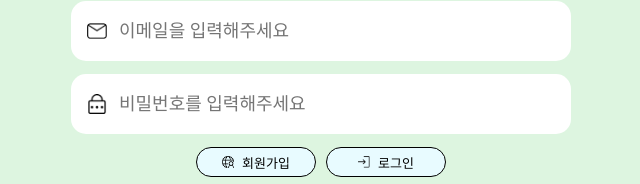
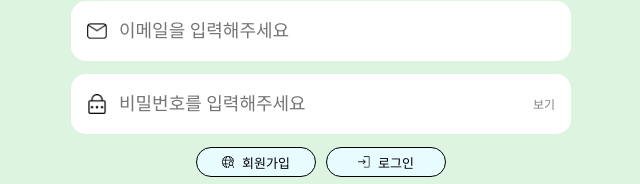
Before and after one commit to pknu-wap/2025_1_WEB_2, a React (Create React App) app in the folder client/: page /loginpage in a window 1280 px wide. Shown: the part 363-547 px from the top of the page, without its empty margins (319-959 px from the left). Built offline with nearby package versions, Linux system fonts and the light colour scheme; a web font is replaced by a local one.

Commit message:
feature : 로그인 시 유효성 검사 추가

```diff
--- a/client/src/components/Login/LoginPage.js
+++ b/client/src/components/Login/LoginPage.js
@@ -5,14 +5,21 @@ import emailIcon from "../../assets/이메일 인풋 이미지.png";
 import passwordIcon from "../../assets/비밀번호 인풋 이미지.png";
 import loginIcon from "../../assets/로그인 버튼 이미지.png";
 import signupIcon from "../../assets/회원가입 버튼 이미지.png";
-import { useAuth } from "../../context/AuthContext"; // AuthContext import
+import { useAuth } from "../../context/AuthContext";
 import { useNavigate } from "react-router-dom";
+import InputForm from "../../components/Join/InputForm"; // 추가
 import "./LoginPage.css";
 
 const LoginPage = () => {
   const [email, setEmail] = useState("");
   const [password, setPassword] = useState("");
-  const { login } = useAuth(); // 로그인 함수 가져오기
+
+  const [showPassword, setShowPassword] = useState(false); // 👈 추가!
+
+  const [emailError, setEmailError] = useState("");
+  const [passwordError, setPasswordError] = useState("");
+
+  const { login } = useAuth();
   const navigate = useNavigate();
 
   useEffect(() => {
@@ -23,25 +30,59 @@ const LoginPage = () => {
     };
   }, []);
 
+  const handleEmailChange = (e) => {
+    const value = e.target.value;
+    setEmail(value);
+
+    if (!value) {
+      setEmailError("이메일을 입력해주세요.");
+    } else {
+      const emailRegex = /^[^\s@]+@[^\s@]+\.[^\s@]+$/;
+      setEmailError(
+        emailRegex.test(value) ? "" : "올바른 이메일 형식이 아닙니다."
+      );
+    }
+  };
+
+  const handlePasswordChange = (e) => {
+    const value = e.target.value;
+    setPassword(value);
+
+    if (!value) {
+      setPasswordError("비밀번호를 입력해주세요.");
+    } else {
+      setPasswordError("");
+    }
+  };
+
   const handleLogin = async () => {
+    if (!email) {
+      setEmailError("이메일을 입력해주세요.");
+      return;
+    }
+
+    const emailRegex = /^[^\s@]+@[^\s@]+\.[^\s@]+$/;
+    if (!emailRegex.test(email)) {
+      setEmailError("올바른 이메일 형식이 아닙니다.");
+      return;
+    }
+
+    if (!password) {
+      setPasswordError("비밀번호를 입력해주세요.");
+      return;
+    }
+
     try {
       const response = await axios.post(
         `${process.env.REACT_APP_API_BASE_URL}/account/login`,
-        {
-          email,
-          password,
-        },
-        {
-          headers: {
-            "Content-Type": "application/json",
-          },
-        }
+        { email, password },
+        { headers: { "Content-Type": "application/json" } }
       );
 
       const { token } = response.data;
 
       if (token) {
-        login(token); // 로그인 성공 시 AuthContext의 login 함수 호출
+        login(token);
         alert("로그인 성공");
         window.location.href = "/";
       } else {
@@ -59,38 +100,28 @@ const LoginPage = () => {
         src={logo}
         alt="로고"
         className="login-logo"
-        onClick={() => {
-          navigate("/");
-        }}
+        onClick={() => navigate("/")}
       />
 
       <div className="login-form">
-        <div className="input-wrapper">
-          <img src={emailIcon} alt="이메일 아이콘" className="input-icon" />
-          <input
-            type="email"
-            placeholder="이메일을 입력해주세요"
-            className="login-input"
-            value={email}
-            onChange={(e) => setEmail(e.target.value)}
-          />
-        </div>
-
-        <div className="input-wrapper">
-          <img
-            src={passwordIcon}
-            alt="비밀번호 아이콘"
-            className="input-icon"
-          />
-          <input
-            type="password"
-            placeholder="비밀번호를 입력해주세요"
-            className="login-input"
-            value={password}
-            onChange={(e) => setPassword(e.target.value)}
-          />
-        </div>
-
+        <InputForm
+          icon={emailIcon}
+          type="email"
+          placeholder="이메일을 입력해주세요"
+          value={email}
+          onChange={handleEmailChange}
+          error={emailError}
+        />
+        <InputForm
+          icon={passwordIcon}
+          type={showPassword ? "text" : "password"} // 👈 비밀번호 보기 적용
+          placeholder="비밀번호를 입력해주세요"
+          value={password}
+          onChange={handlePasswordChange}
+          error={passwordError}
+          togglePassword={() => setShowPassword(!showPassword)} // 👈 토글 함수 전달
+          showPassword={showPassword} // 👈 현재 보기 여부 전달
+        />
         <div className="button-group">
           <button className="login-button" onClick={() => navigate("/join")}>
             <img
```
